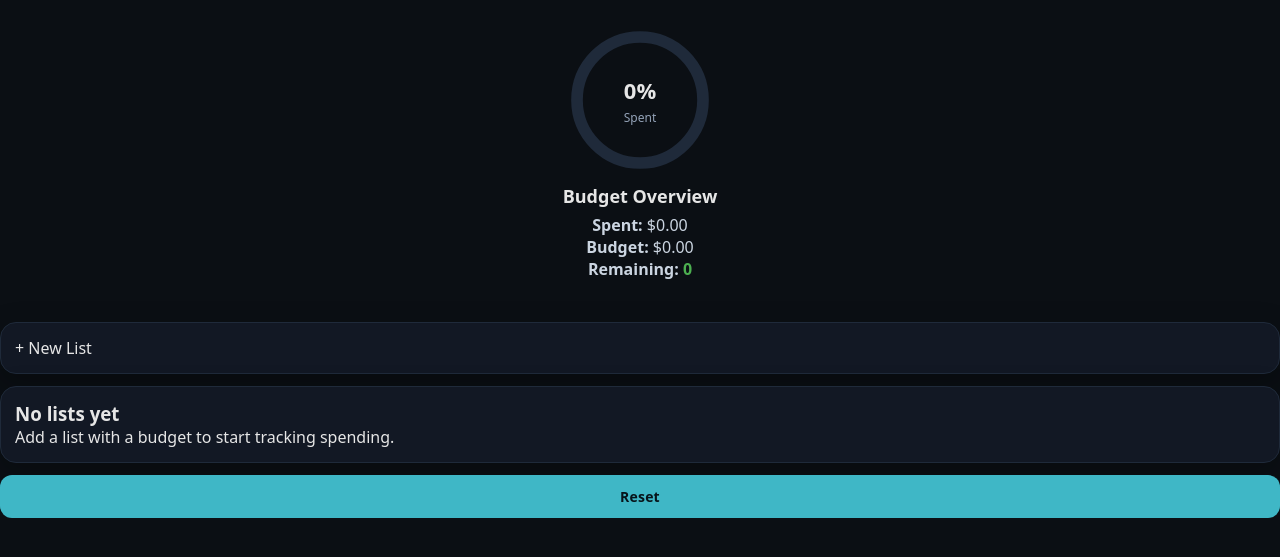
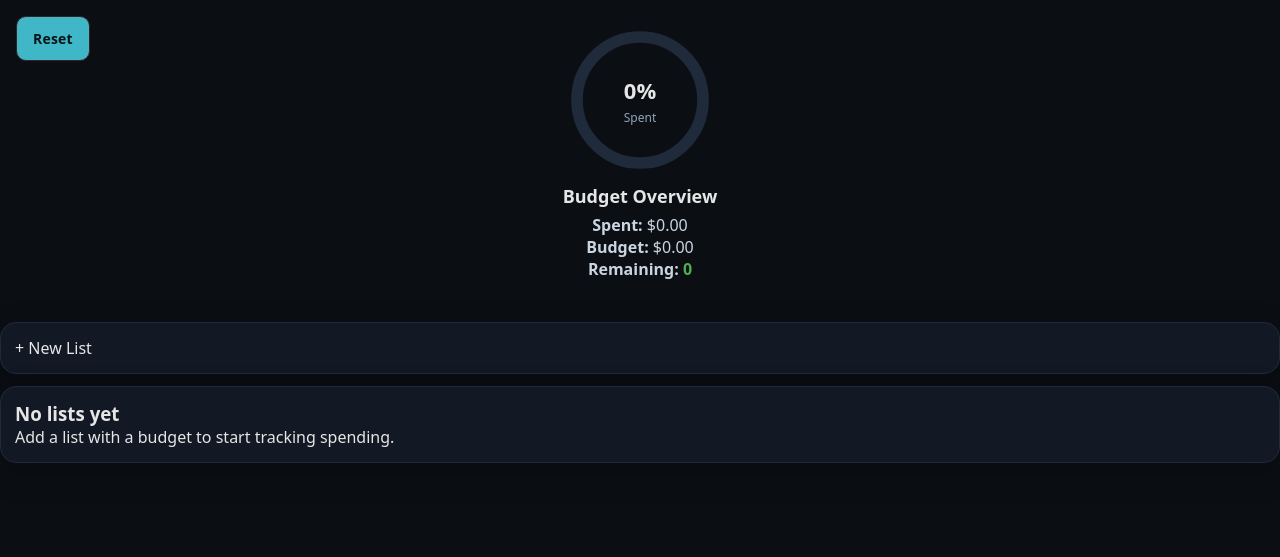
Before and after one commit to KAA04/BudgetThing, a Flask app: page / in a window 1280 px wide. Shown: the top 557 px of the page. Run offline with Flask 3, Linux system fonts and the light colour scheme; data that the repository does not hold is empty; parts of the project's set-up code (start-up, migrations or seed data) failed here and were passed over.

Commit message:
reset and popup changes

```diff
--- a/app.py
+++ b/app.py
@@ -46,7 +46,7 @@ def create_app() -> Flask:
                     "budget": budget
                 }).execute()
 
-                flash("List created.", "success")
+                # flash("List created.", "success")
                 return redirect(url_for("home"))
 
             if action == "add_item":
@@ -74,7 +74,7 @@ def create_app() -> Flask:
                     "price": price
                 }).execute()
 
-                flash("Item added.", "success")
+                # flash("Item added.", "success")
                 return redirect(url_for("home", open_category=category_id))
 
             if action == "update_category":
@@ -97,7 +97,7 @@ def create_app() -> Flask:
                     .eq("id", int(category_id)) \
                     .execute()
 
-                flash("List updated.", "success")
+                # flash("List updated.", "success")
                 return redirect(url_for("home", open_category=category_id))
 
             if action == "delete_category":
@@ -112,12 +112,12 @@ def create_app() -> Flask:
                     .eq("id", int(category_id)) \
                     .execute()
 
-                flash("List deleted.", "success")
+                # flash("List deleted.", "success")
                 return redirect(url_for("home"))
 
             if action == "reset_items":
                 supabase.table("items").delete().neq("id", 0).execute()
-                flash("All items cleared.", "success")
+                # flash("All items cleared.", "success")
                 return redirect(url_for("home"))
 
             flash("Unknown action.", "error")
--- a/static/styles.css
+++ b/static/styles.css
@@ -320,3 +320,35 @@ button[type="submit"]:hover {
 .reset-button:hover {
   background: #374151;
 }
+
+/* =========================
+   TOP LEFT RESET BUTTON
+========================= */
+
+.top-left-reset {
+  position: absolute;
+  top: 16px;
+  left: 16px;
+  z-index: 1000;
+}
+
+.reset-btn {
+  background: #2a1416;
+  color: #ff6b6b;
+  padding: 10px 14px;
+  font-size: 13px;
+  font-weight: 600;
+  border-radius: 10px;
+  border: 1px solid #3a1f24;
+  cursor: pointer;
+  transition: all 0.2s ease;
+}
+
+.reset-btn:hover {
+  background: #3a1a1d;
+  transform: translateY(-1px);
+}
+
+body {
+  position: relative;
+}
--- a/templates/home.html
+++ b/templates/home.html
@@ -222,11 +222,9 @@
     </section>
   {% endif %}
 
-  <form class="reset-form" method="post">
+  <form class="reset-form top-left-reset" method="post">
     <input type="hidden" name="action" value="reset_items">
-    <button class="button button-secondary reset-button" type="submit">
-      Reset
-    </button>
+    <button class="reset-btn" type="submit">Reset</button>
   </form>
 
 {% endblock %}
```
